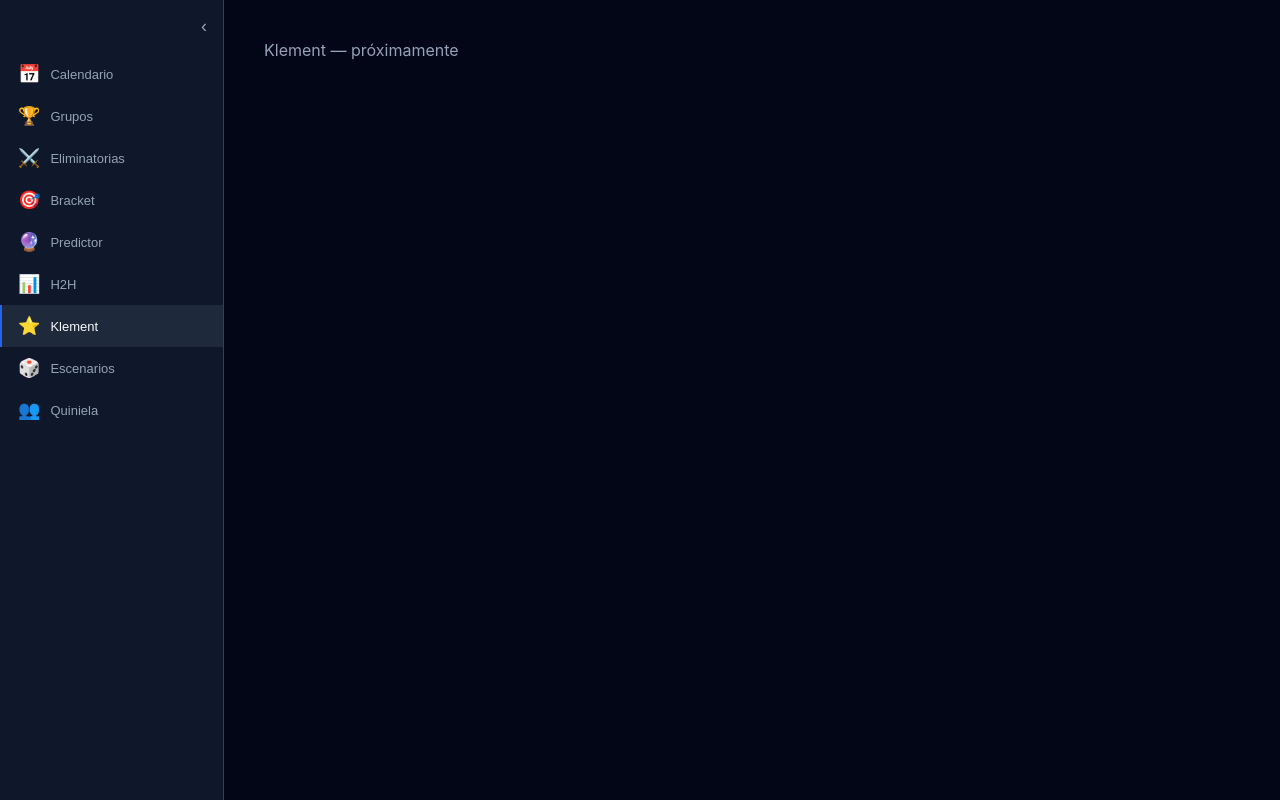
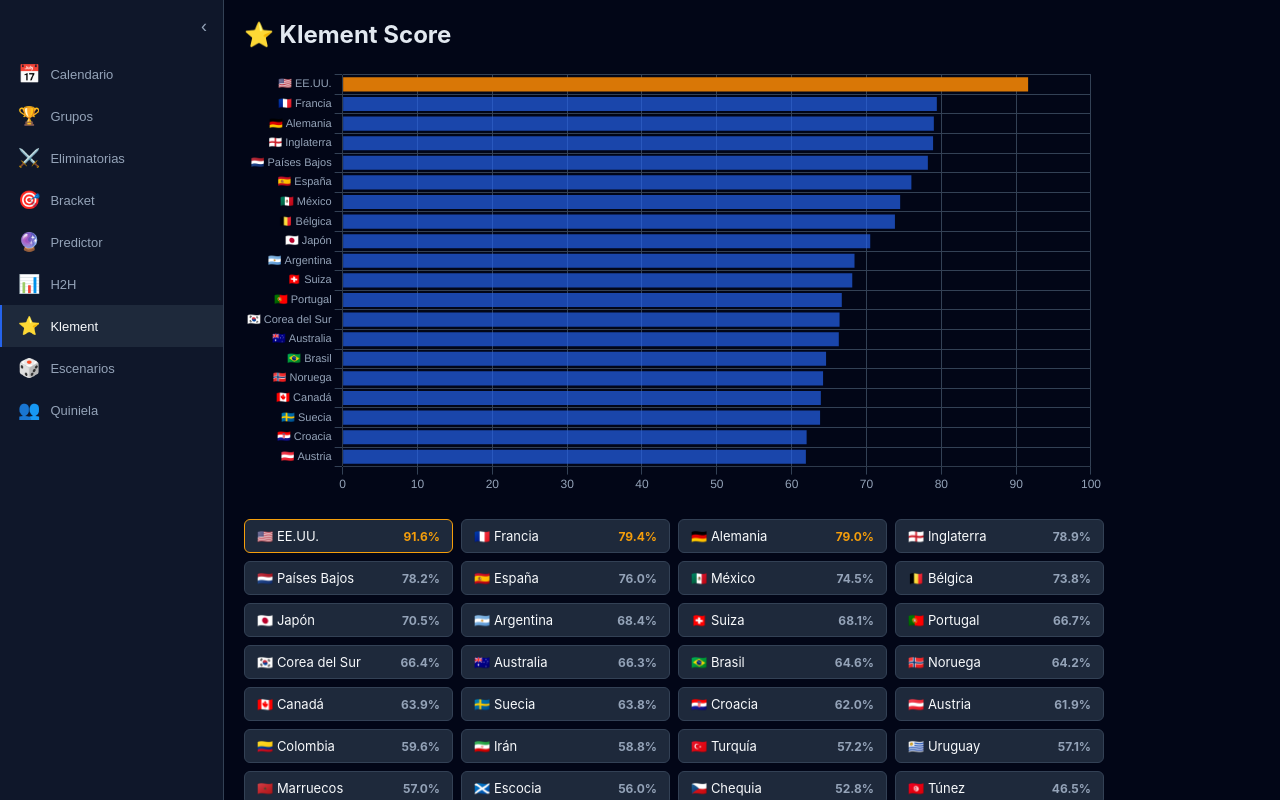
Before and after one commit to fjhr/quiniela-mundial-2026, a React (Vite) app: page / in a window 1280 px wide. Both pictures are taken after a click on the button "⭐ Klement". Shown: the top 800 px of the page. Built offline with nearby package versions, Linux system fonts and the light colour scheme; no server answers.

Commit message:
feat: KlementPanel con ranking y gráfica de barras

```diff
--- a/src/panels/KlementPanel.jsx
+++ b/src/panels/KlementPanel.jsx
@@ -1,4 +1,62 @@
 // src/panels/KlementPanel.jsx
+import { Bar } from 'react-chartjs-2';
+import {
+  Chart as ChartJS, CategoryScale, LinearScale, BarElement, Tooltip, Legend
+} from 'chart.js';
+import { klem } from '../services/poisson.js';
+import teams from '../data/teams.json';
+
+ChartJS.register(CategoryScale, LinearScale, BarElement, Tooltip, Legend);
+
+const TEAM_LIST = Object.keys(teams);
+
 export default function KlementPanel() {
-  return <div style={{ color: 'var(--text-400)', padding: 20 }}>Klement — próximamente</div>;
+  const ranked = TEAM_LIST
+    .map(t => ({ t, score: klem(t, teams), fl: teams[t]?.fl || '🏳️' }))
+    .sort((a, b) => b.score - a.score);
+
+  const top20 = ranked.slice(0, 20);
+
+  const chartData = {
+    labels: top20.map(x => `${x.fl} ${x.t}`),
+    datasets: [{
+      label: 'Klement Score',
+      data: top20.map(x => +(x.score * 100).toFixed(1)),
+      backgroundColor: top20.map((_, i) => i === 0 ? '#d97706' : 'rgba(37,99,235,.7)'),
+    }],
+  };
+
+  return (
+    <div>
+      <h2 style={{ marginBottom: 16, color: 'var(--text-200)' }}>⭐ Klement Score</h2>
+      <div style={{ marginBottom: 24 }}>
+        <Bar data={chartData} options={{
+          indexAxis: 'y',
+          responsive: true,
+          plugins: {
+            legend: { display: false },
+            tooltip: { callbacks: { label: ctx => ` ${ctx.parsed.x.toFixed(1)}%` } },
+          },
+          scales: {
+            x: { ticks: { color: '#94a3b8' }, grid: { color: '#334155' } },
+            y: { ticks: { color: '#94a3b8', font: { size: 11 } }, grid: { color: '#334155' } },
+          },
+        }} />
+      </div>
+      <div style={{ display: 'grid', gridTemplateColumns: 'repeat(auto-fill, minmax(200px, 1fr))', gap: 8 }}>
+        {ranked.map((x, i) => (
+          <div key={x.t} style={{
+            background: 'var(--bg-800)', borderRadius: 'var(--r-sm)', padding: '8px 12px',
+            display: 'flex', justifyContent: 'space-between', alignItems: 'center',
+            border: i === 0 ? '1px solid var(--gold)' : '1px solid var(--bg-700)',
+          }}>
+            <span style={{ fontSize: 13 }}>{x.fl} {x.t}</span>
+            <span style={{ fontWeight: 700, color: i < 3 ? 'var(--gold)' : 'var(--text-400)', fontSize: 12 }}>
+              {(x.score * 100).toFixed(1)}%
+            </span>
+          </div>
+        ))}
+      </div>
+    </div>
+  );
 }
```
